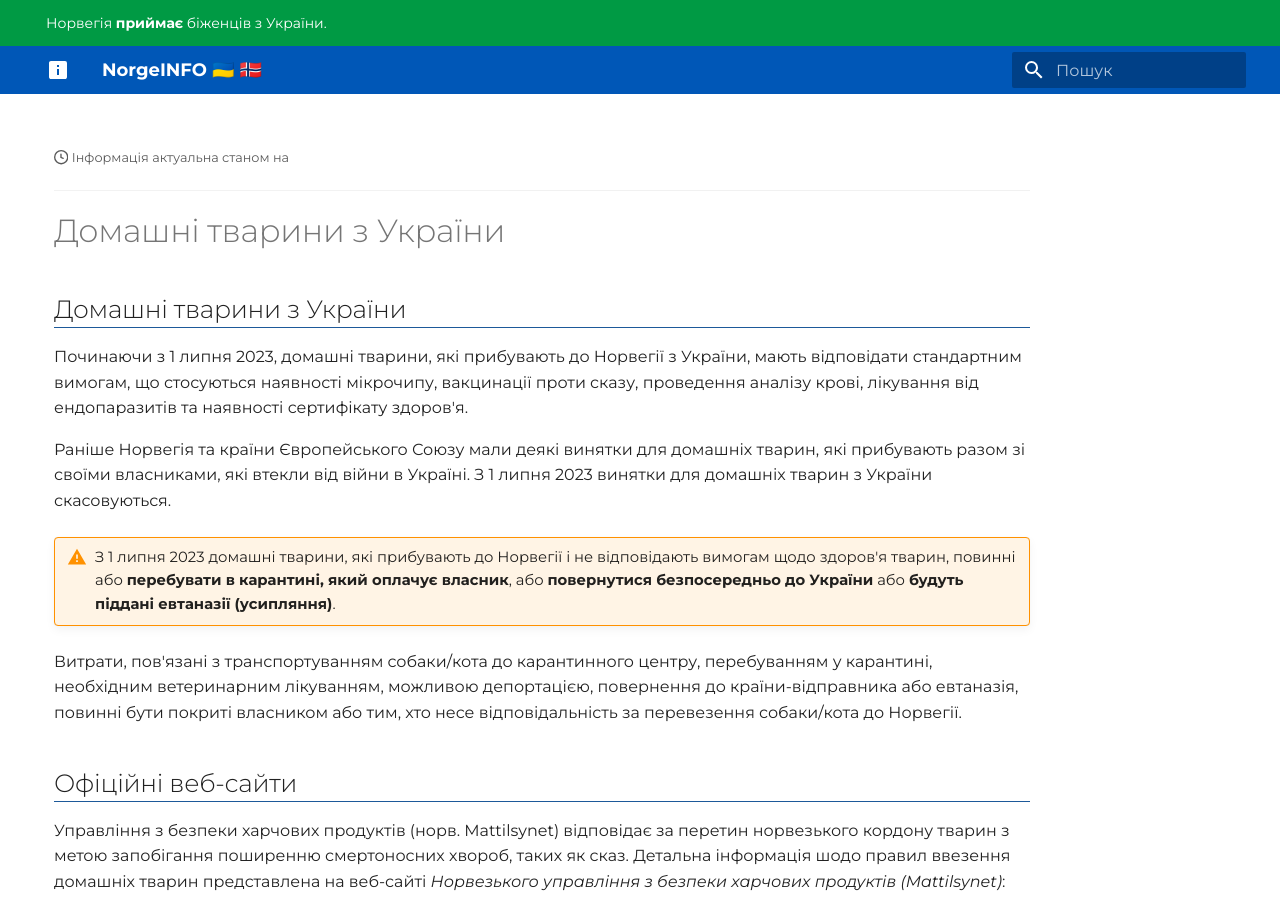
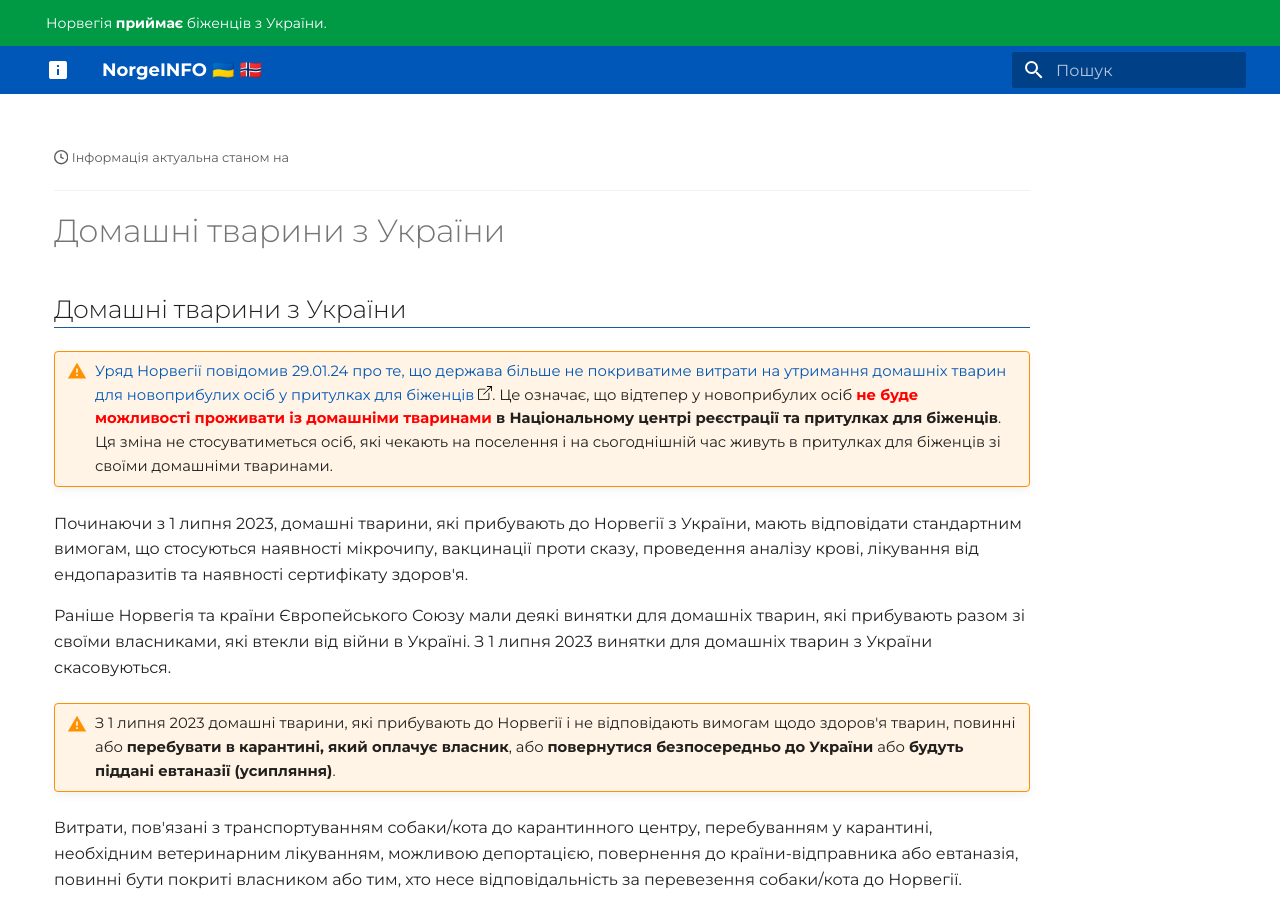
Before and after one commit to norgeinfo/norgeinfo.github.io, an MkDocs documentation site: the page built from docs/kjaeledyr.md, in a window 1280 px wide and 900 px high. Built offline with MkDocs 1.6.1 and Material for MkDocs 9.7.7, drawn with Linux system fonts in a browser that asks for light colours.

Commit message:
Update kjaledyr.md

```diff
--- a/docs/kjaeledyr.md
+++ b/docs/kjaeledyr.md
@@ -1,4 +1,6 @@
 ## Домашні тварини з України { #important }
+
+!!! warning "[Уряд Норвегії повідомив 29.01.24 про те, що держава більше не покриватиме витрати на утримання домашніх тварин для новоприбулих осіб у притулках для біженців](https://www.regjeringen.no/no/aktuelt/ukraina/id3023283/). Це означає, що відтепер у новоприбулих осіб <span style="color:red">__не буде можливості проживати із домашніми тваринами</span> в Національному центрі реєстрації та притулках для біженців__. Ця зміна не стосуватиметься осіб, які чекають на поселення і на сьогоднішній час живуть в притулках для біженців зі своїми домашніми тваринами."
 
 Починаючи з 1 липня 2023, домашні тварини, які прибувають до Норвегії з України, мають відповідати стандартним вимогам, що стосуються наявності мікрочипу, вакцинації проти сказу, проведення аналізу крові, лікування від ендопаразитів та наявності сертифікату здоров'я.
 
```
